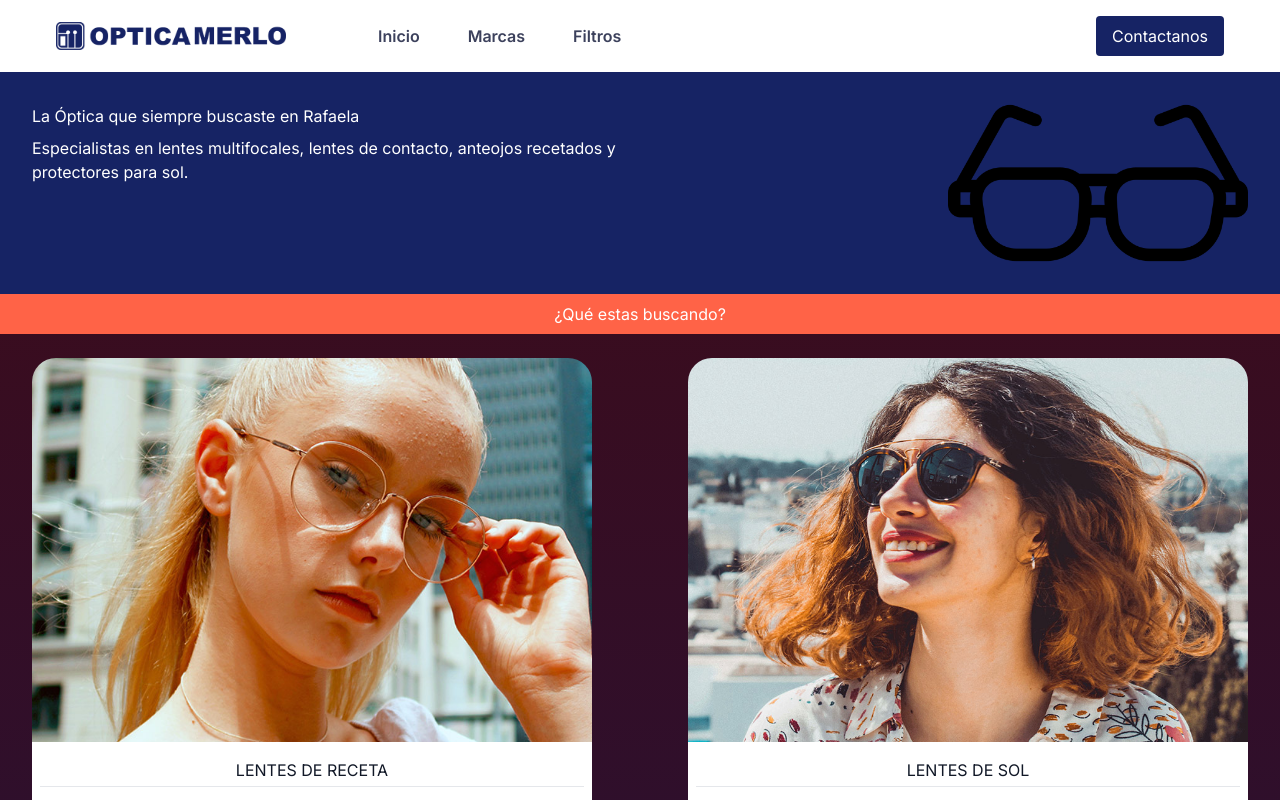
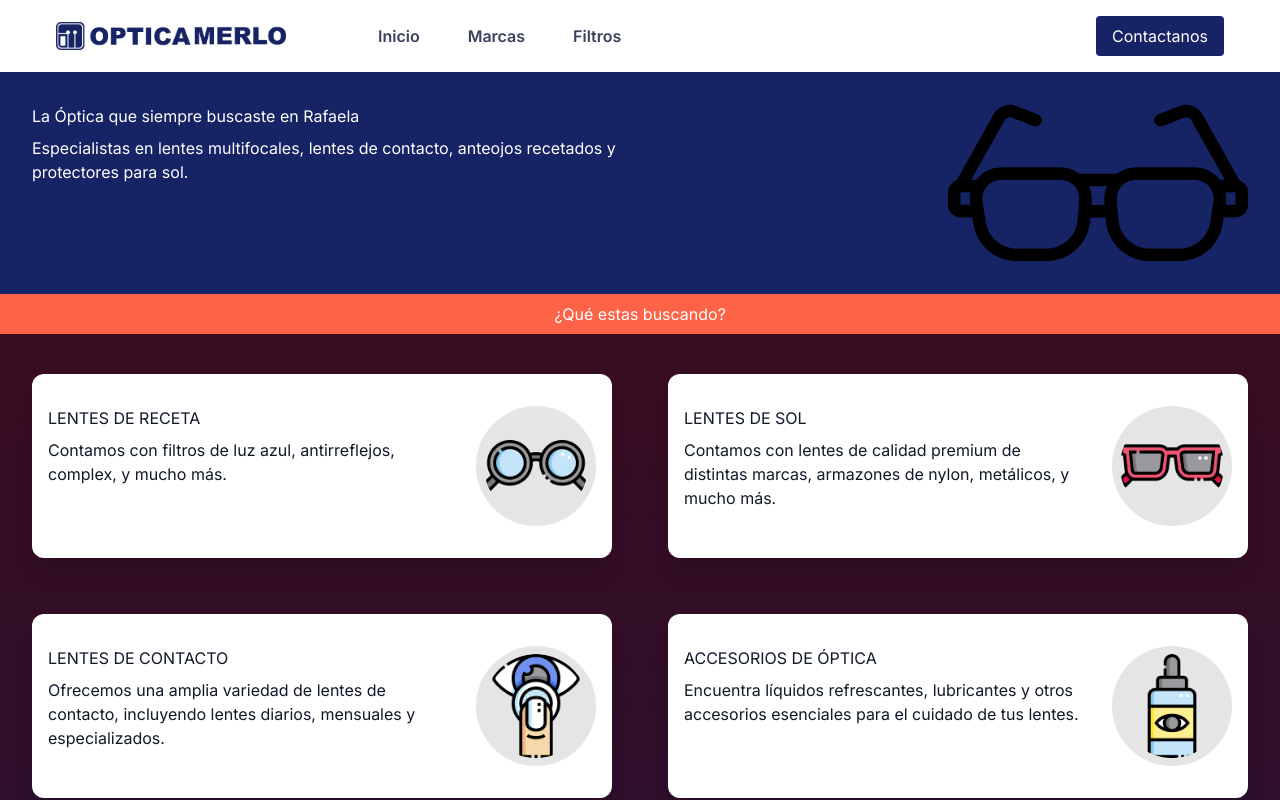
Before and after one commit to SantiagoMerlo1337/optica-merlo-landing-page, a Next.js app: page / in a window 1280 px wide. Shown: the top 800 px of the page. Built offline with nearby package versions, Linux system fonts and the light colour scheme.

Commit message:
update Card.tsx and homepage

```diff
--- a/app/(root)/(home)/page.tsx
+++ b/app/(root)/(home)/page.tsx
@@ -15,10 +15,17 @@ const Home = () => {
                 tag="¿Qué estas buscando?"
             />
 
-        <section className="container grid grid-cols-1 md:grid-cols-2 gap-24 my-6">
-            <Card title="LENTES DE RECETA" desc="Contamos con filtros de luz azul, antirreflejos, ambos filtros combinados, y mucho más." hrefLink={filtrosHref} imgAlt="Modelo con lentes de receta" imgUrl="/assets/images/modelo1.jpg"/>
+            <section className="container grid grid-cols-1 grid-rows-4 lg:grid-cols-2 lg:grid-rows-2 gap-14 w-full md:w-5/6 lg:w-full my-10">
+                <Card title="LENTES DE RECETA" desc="Contamos con filtros de luz azul, antirreflejos, complex, y mucho más." imgAlt="Lentes de receta imagen" imgUrl="/assets/icons/los-anteojos.png" hrefLink="/filtros"/>
+                <Card title="LENTES DE SOL" desc="Contamos con lentes de calidad premium de distintas marcas, armazones de nylon, metálicos, y mucho más." imgAlt="Lentes de sol imagen" imgUrl="/assets/icons/gafas-de-sol.png" hrefLink="/marcas"/>
+                <Card title="LENTES DE CONTACTO" desc="Ofrecemos una amplia variedad de lentes de contacto, incluyendo lentes diarios, mensuales y especializados." imgAlt="Lentes de contacto imagen" imgUrl="/assets/icons/lentes-de-contacto.png" hrefLink="/lentes-de-contacto"/>
+                <Card title="ACCESORIOS DE ÓPTICA" desc="Encuentra líquidos refrescantes, lubricantes y otros accesorios esenciales para el cuidado de tus lentes." imgAlt="Accesorios de óptica imagen" imgUrl="/assets/icons/accesorios-optica.png" hrefLink="/accesorios"/>
+            </section>
+
+        {/* <section className="container grid grid-cols-1 md:grid-cols-2 gap-24 my-6">
+            <Card title="LENTES DE RECETA" desc="Contamos con filtros de luz azul, antirreflejos, complex, y mucho más." hrefLink={filtrosHref} imgAlt="Modelo con lentes de receta" imgUrl="/assets/images/modelo1.jpg"/>
             <Card title="LENTES DE SOL" desc="Contamos con lentes de calidad premium de distintas marcas, armazones de nylon, metálicos, y mucho más." hrefLink={marcasHref} imgAlt="Modelo con lentes de receta" imgUrl="/assets/images/modelo2.jpg"/>
-        </section>
+        </section> */}
         </>
     );
 };
--- a/components/shared/Card.tsx
+++ b/components/shared/Card.tsx
@@ -4,29 +4,22 @@ import Link from "next/link";
 interface Props{
     imgUrl: string;
     imgAlt: string;
-    hrefLink?: string;
+    hrefLink: string;
     title:string;
     desc:string;
 
 }
-const Card = ({imgUrl, imgAlt, hrefLink, title, desc}:Props) => {
-
-    if(hrefLink){
+const Card2 = ({imgUrl, imgAlt, hrefLink, title, desc}:Props) => {
         return (
-            <article className="w-full">
-                <Link href={hrefLink}>
-                    <Image width={704} height={400} alt={`${imgAlt}`} src={String(imgUrl)} className="h-96 object-cover rounded-t-3xl"/>
-                    <div className="bg-white py-4 px-2 rounded-b-3xl text-gray-900">
-                        <h4 className="text-center mb-1 h5-bold">{title}</h4>
-                        <hr />
-                        <p className="mt-4 text-center base-regular">{desc}</p>
+            <Link href={hrefLink}>
+                <article className="flex justify-between bg-white rounded-xl py-8 px-4 text-gray-900 h-full shadow-xl">
+                    <div className="me-6">
+                        <p className="h5-semibold mb-2">{title}</p>
+                        <p className="base-regular">{desc}</p>
                     </div>
-                </Link>
-            </article>
+                    <Image className="bg-black/10 rounded-full p-2 object-contain" alt={imgAlt} src={String(imgUrl)} width={120} height={120} />
+                </article>
+            </Link>
         )
-    } else {
-        return <p>ERROR</p>
-    }
 }
-
-export default Card
+export default Card2
```
Lines whose indentation alone changed are shown as unchanged.
